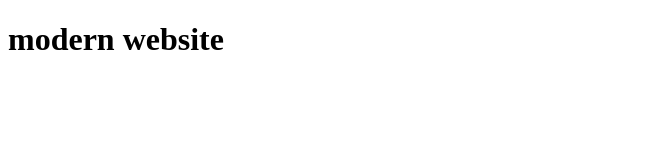
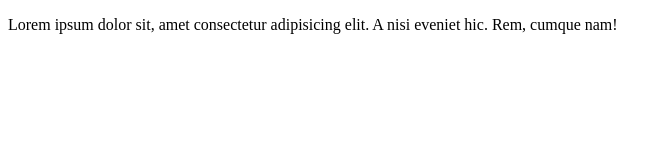
Before and after one commit to Emon4084/Modern-Website, a plain HTML site: page index.html in a window 1280 px wide. Shown: the whole page, without its empty margins (0-670 px from the left). Drawn offline with Linux system fonts and the light colour scheme.

Commit message:
new package

```diff
--- a/index.html
+++ b/index.html
@@ -7,6 +7,6 @@
     <title>Document</title>
 </head>
 <body>
-    <h1>modern website</h1>
+    <p>Lorem ipsum dolor sit, amet consectetur adipisicing elit. A nisi eveniet hic. Rem, cumque nam!</p>
 </body>
 </html>
```
